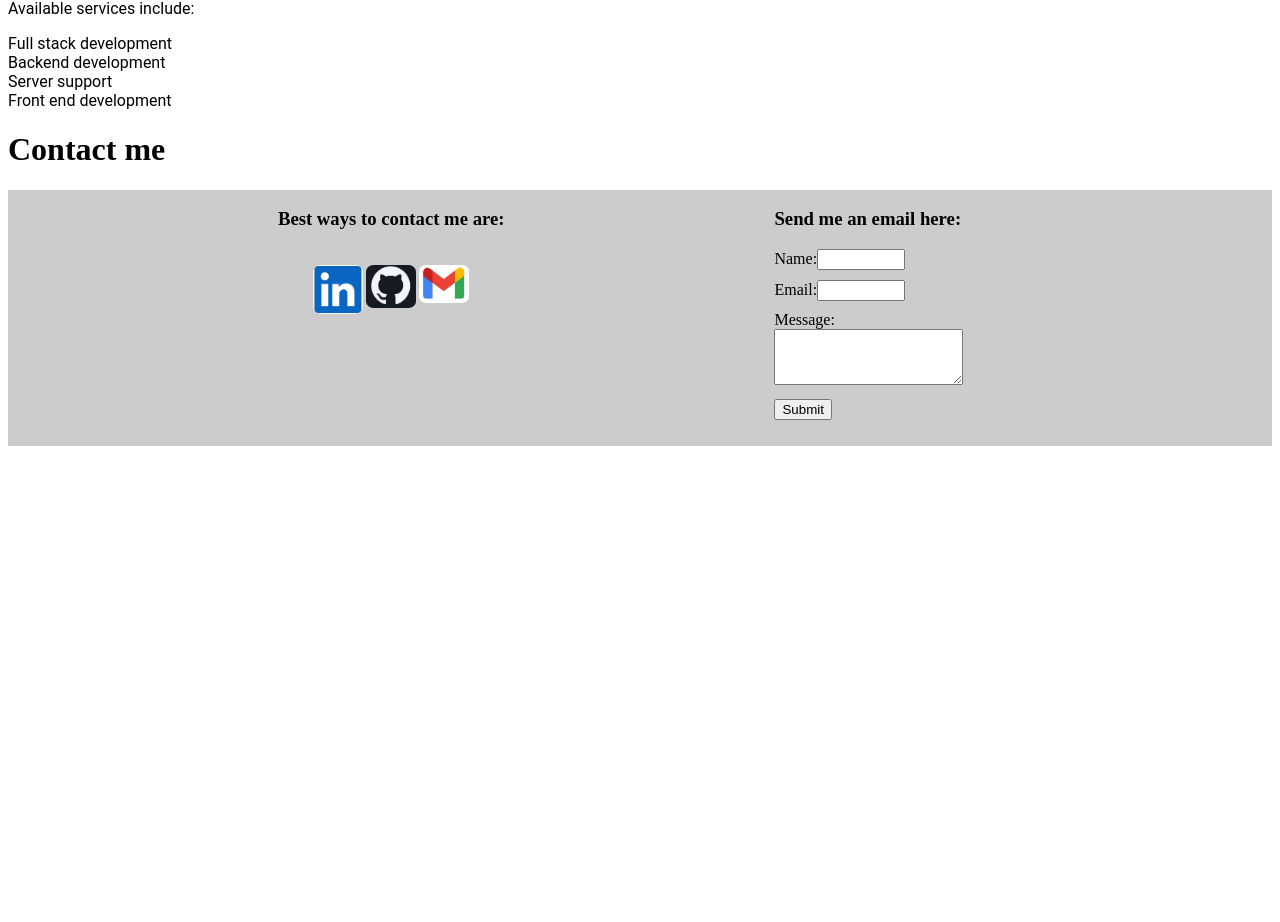
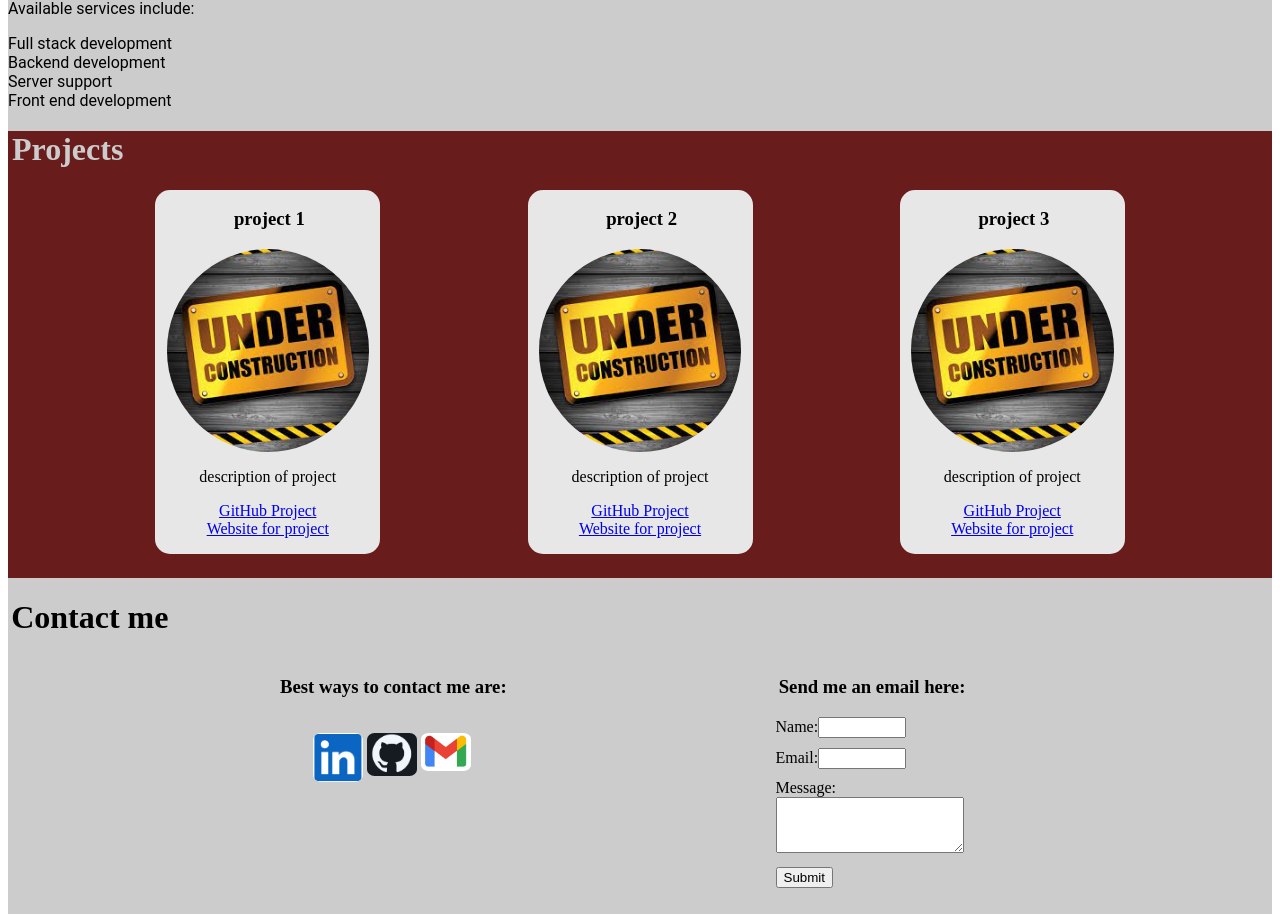
Before and after one commit to Colten-Developer/portfolio-website, a React (Create React App) app in the folder portfolio-website/: page / in a window 1280 px wide. Shown: the part 872-1794 px from the top of the page. Before the commit the page ends 1326 px from the top, so only its background shows below. Built offline with nearby package versions, Linux system fonts and the light colour scheme.

Commit message:
projects page added

```diff
--- a/portfolio-website/src/layout/Layout.css
+++ b/portfolio-website/src/layout/Layout.css
@@ -1,10 +1,3 @@
-
-/*
-.top-level {
-    background-image: linear-gradient(to bottom right, #700000, #2F4858);
+.primary-bg {
+    background: #CCCCCC;
 }
-*/
-
-/*
-background-image: linear-gradient(to bottom right, #700000, #2F4858);
-*/
--- a/portfolio-website/src/layout/Layout.js
+++ b/portfolio-website/src/layout/Layout.js
@@ -4,6 +4,7 @@ import Menu from "./Menu";
 import HomePage from "../pages/HomePage";
 import AboutPage from "../pages/AboutPage";
 import ContactPage from "../pages/ContactPage";
+import Projects from "../pages/Projects"
 
 import "./Layout.css";
 
@@ -12,7 +13,7 @@ import "./Layout.css";
 
 function Layout() {
   return (
-    <div>
+    <div class = 'primary-bg'>
       <div>
         <div>
           <div>
@@ -26,6 +27,9 @@ function Layout() {
             <AboutPage />
         </div>
         <div>
+            <Projects />
+        </div>
+        <div>
             <ContactPage />
         </div>
       </div>
--- a/portfolio-website/src/pages/AboutPage.css
+++ b/portfolio-website/src/pages/AboutPage.css
@@ -4,4 +4,5 @@ article {
 
 h1,h2,h3 {
     font-family: "Playfair Display", serif;
+    padding-left: .2rem;
 }
--- a/portfolio-website/src/pages/ContactPage.css
+++ b/portfolio-website/src/pages/ContactPage.css
@@ -1,5 +1,10 @@
+.color-contact {
+    background: #CCCCCC;
+}
+
 h1,h2,h3 {
     font-family: "Playfair Display", serif;
+    padding-left: .2rem;
 }
 
 form {
@@ -39,7 +44,6 @@ ul {
 
 .parent {
     height: 16rem;
-    background: #CCCCCC;
     display: flex;
     flex-direction: row wrap;
     justify-content: space-evenly;
--- a/portfolio-website/src/pages/ContactPage.js
+++ b/portfolio-website/src/pages/ContactPage.js
@@ -10,7 +10,7 @@ import './ContactPage.css'
 
 function ContactPage() {
   return (
-      <div>
+      <div class = 'color-contact'>
           <div>
           <h1>Contact me</h1>
             <div className = 'parent'>
--- a/portfolio-website/src/pages/Projects.css
+++ b/portfolio-website/src/pages/Projects.css
@@ -0,0 +1,38 @@
+.project-color {
+    background-color: #691c1c;
+}
+
+.project-color >h1 {
+    color: #CCCCCC;
+    padding-left: .25rem;
+}
+
+.project-container{
+    display:flex;
+    flex-direction: row;
+    flex-wrap: wrap;
+    justify-content: space-evenly;
+    padding-bottom: 1rem;
+}
+
+.project-item {
+    text-align: center;
+    border-radius: 15px;
+    background-color: #e7e7e7;
+    margin-bottom: .5rem;
+    padding-bottom: 1rem;
+}
+
+.project-item > img {
+    border-radius: 50%;
+    display: block;
+    margin-left: auto;
+    margin-right: auto;
+    width: 90%;
+}
+
+.project-item:hover {
+    transition: .5s ease;
+    transform: scale(1.1);
+    box-shadow: 0 4px 8px 0 rgba(0, 0, 0, 0.541), 0 6px 20px 0 rgba(0, 0, 0, 0.466);
+}
--- a/portfolio-website/src/pages/Projects.js
+++ b/portfolio-website/src/pages/Projects.js
@@ -0,0 +1,45 @@
+
+import React from "react";
+import "./Projects.css"
+import construction from "../images/underConstruction.jpg"
+
+
+//Defines the main layout of the application.
+
+function Projects() {
+  return (
+    <div class = 'project-color'>
+        <h1>
+            Projects
+        </h1>
+        <div class = 'project-container'>
+            <div class = 'project-item'>
+                <h3>project 1</h3>
+                <img src = {construction} alt = 'under construction'></img>
+                <p>description of project</p>
+                <a href = '#'>GitHub Project</a>
+                <br></br>
+                <a href = '#'>Website for project</a>
+            </div>
+            <div class = 'project-item'>
+                <h3>project 2</h3>
+                <img src = {construction} alt = 'under construction'></img>
+                <p>description of project</p>
+                <a href = '#'>GitHub Project</a>
+                <br></br>
+                <a href = '#'>Website for project</a>
+            </div>
+            <div class = 'project-item'>
+                <h3>project 3</h3>
+                <img src = {construction} alt = 'under construction'></img>
+                <p>description of project</p>
+                <a href = '#'>GitHub Project</a>
+                <br></br>
+                <a href = '#'>Website for project</a>
+            </div>
+        </div>
+    </div>
+  );
+}
+
+export default Projects;
```
